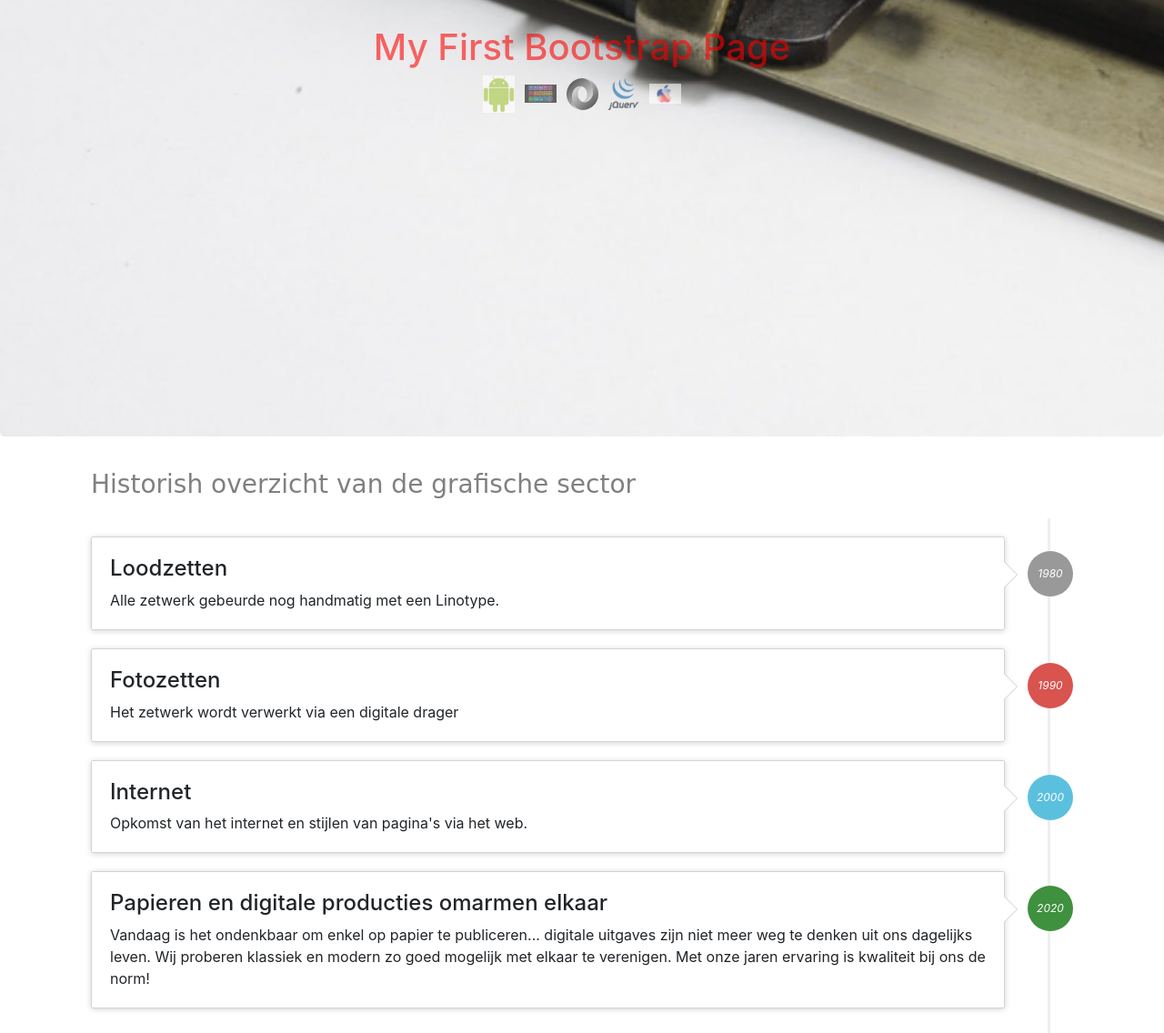
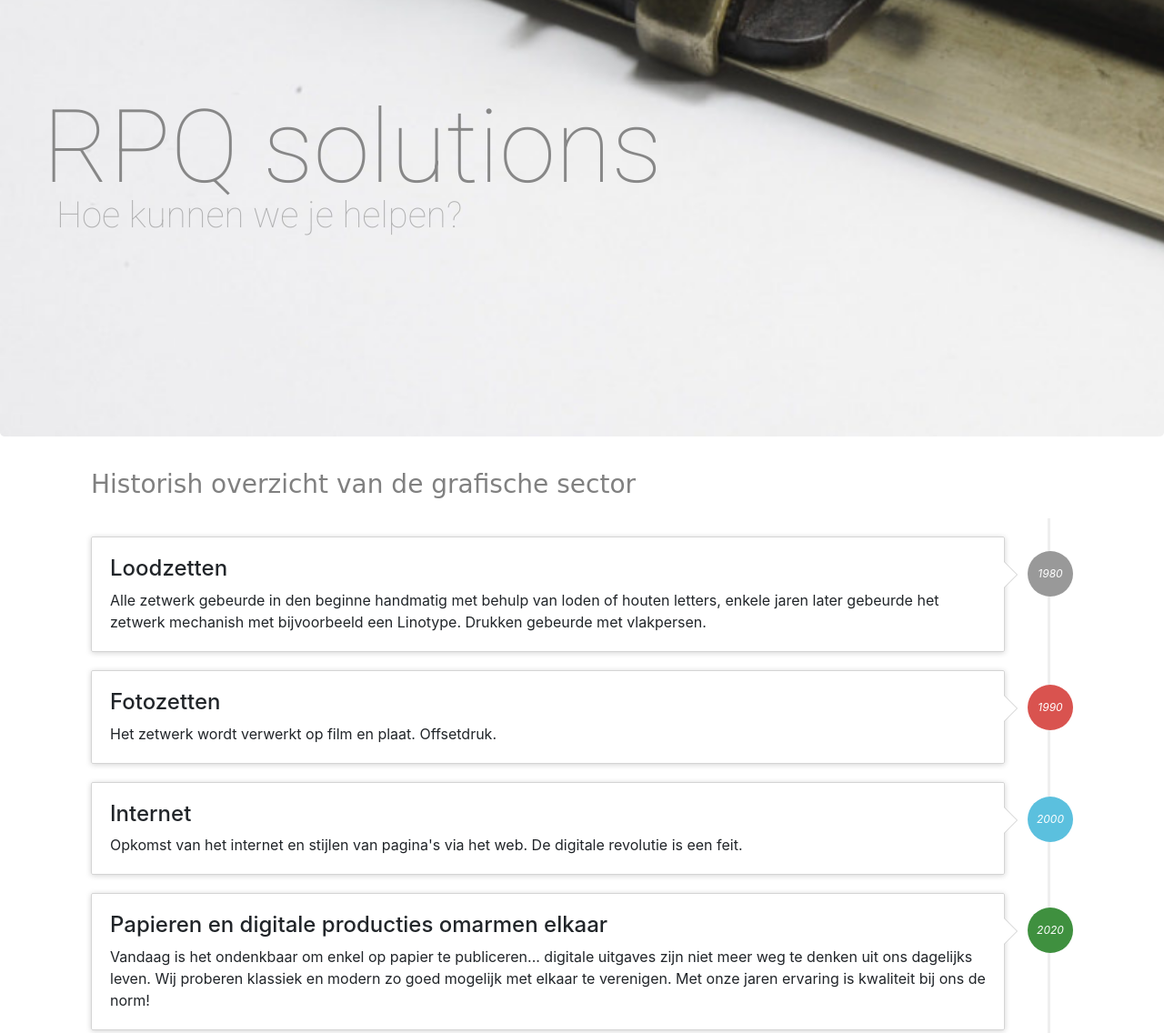
Before and after one commit to RpQTorhout8820/eindwerkrpq, a plain HTML site: page index.html in a window 1280 px wide. Shown: the part 320-1456 px from the top of the page at 91% size. Drawn offline with nearby package versions, Linux system fonts and the light colour scheme; a web font is replaced by a local one.

Commit message:
na de les van maandag

```diff
--- a/index.html
+++ b/index.html
@@ -7,7 +7,7 @@
 <link rel="stylesheet" href="https://maxcdn.icons8.com/fonts/line-awesome/1.1/css/line-awesome-font-awesome.min.css">
 <link rel="stylesheet" href="https://cdnjs.cloudflare.com/ajax/libs/twitter-bootstrap/4.3.1/css/bootstrap.min.css">
 <link rel="stylesheet" href="css/style.css">
-<link rel="stylesheet" href="https://maxcdn.icons8.com/fonts/line-awesome/1.1/css/line-awesome-font-awesome.min.css">
+<link rel="stylesheet" href="https://maxcdn.icons8.com/fonts/line-awesome/1.1/css/line-awesome.min.css">
 
 <title>RPQ solutions  - Hoe kunnen we je helpen?</title>
 </head>
@@ -44,16 +44,10 @@
       <!-- jumbotoron -->
 
 
-    <div class="jumbotron vertical-center text-center">
-        <h1 id="rpq1" class="col-sm-12">My First Bootstrap Page
-<br>
-<img src="img/android.png">
-<img src="img/adobe.png">
-<img src="img/json.png">
-<img src="img/jquery.gif">
-<img src="img/apple.jpg">
-        </h1>
-
+    <div class="jumbotron vertical-center text- center">
+        <p id="rpq1" class="col-sm-12  robot1">RPQ solutions<br>
+        <span id="rpq2" class="col-sm-12  robot2 pt-0">Hoe kunnen we je helpen?</span>
+       </p>
 
     </div>
     <div class="container">
@@ -67,7 +61,7 @@
                                       <h4 class="timeline-title">Loodzetten</h4>
                                       </div>
                                     <div class="timeline-body">
-                                      <p>Alle zetwerk gebeurde nog handmatig met een Linotype.</p>
+                                      <p>Alle zetwerk gebeurde in den beginne handmatig met behulp van loden of houten letters,  enkele jaren later gebeurde het zetwerk mechanish met bijvoorbeeld een Linotype. Drukken gebeurde met vlakpersen. </p>
                                     </div>
                                   </div>
                                 </li>
@@ -78,7 +72,7 @@
                                       <h4 class="timeline-title">Fotozetten</h4>
                                     </div>
                                     <div class="timeline-body">
-                                      <p>Het zetwerk wordt verwerkt via een digitale drager</p>
+                                      <p>Het zetwerk wordt verwerkt op film en plaat. Offsetdruk.</p>
                                     </div>
                                   </div>
                                 </li>
@@ -89,7 +83,7 @@
                                       <h4 class="timeline-title">Internet</h4>
                                     </div>
                                     <div class="timeline-body">
-                                      <p>Opkomst van het internet en stijlen van pagina's via het web.</p>
+                                      <p>Opkomst van het internet en stijlen van pagina's via het web. De digitale revolutie is een feit.</p>
 
                                     </div>
                                   </div>
@@ -172,7 +166,7 @@
       </div>
       <div class="card-deck">
           <div class="card bg-primary">
-            <div class="card-header display-4 text-center text-white"><i class="la la-book"></i></div>
+            <div class="card-header display-4 text-center text-white"><i class="la la-book icoon"></i></div>
             <div class="card-body">
               <p class="card-text text-white">Met 30 jaar ervaring in een papieren en digitale omgeving
                   willen wij onze kennis delen aan eerlijke prijzen!</p>
@@ -180,24 +174,33 @@
             </div>
           </div>
           <div class="card bg-warning">
+              <div class="card-header display-4 text-center text-white"><i class="la la-qrcode icoon"></i></div>
             <div class="card-body text-center">
-              <p class="card-text">Some text inside the second card</p>
+              <p class="card-text text-white">Ontdek ons uniek concept waarbij we een herinneringspagina maken via een qr-code.</p>
             </div>
           </div>
           <div class="card bg-success">
+              <div class="card-header display-4 text-center text-white"><i class="la la-code-fork icoon"></i></div>
             <div class="card-body text-center">
-              <p class="card-text">Some text inside the third card</p>
+              <p class="card-text text-white">Wij ontwerpen uw website maar passen ook bestaande sites aan.</p>
+
             </div>
           </div>
           <div class="card bg-danger">
+              <div class="card-header display-4 text-center text-white"><i class="la la-space-shuttle icoon"></i></div>
             <div class="card-body text-center">
-              <p class="card-text">Some text inside the fourth card</p>
+              <p class="card-text text-white">Heb je een groot aantal bestanden die klaar moeten gemaakt worden voor het internet. Wij converteren de bestanden.</p>
             </div>
           </div>
         </div>
       </div>
 
-
+      <div class="container">
+          <div class="row no-gutters">
+              <div class="  col-md-12">
+                <p>&nbsp;</p>
+                </div>
+          </div>
 
 <script src="https://cdnjs.cloudflare.com/ajax/libs/jquery/3.3.1/jquery.min.js"></script>
 <script src="https://cdnjs.cloudflare.com/ajax/libs/popper.js/1.14.7/umd/popper.min.js"></script>
--- a/js/main.js
+++ b/js/main.js
@@ -9,6 +9,7 @@ $(document).ready(function(){
 
 });
 
-$('#rpq1').hide().fadeIn(9000);
+$('#rpq1').hide().fadeIn(6000);
+$('#rpq2').hide().fadeIn(9000);
 
 $('h1').css("color", "red");
--- a/scss/_main.scss
+++ b/scss/_main.scss
@@ -2,7 +2,7 @@
 
 
 .navbar{
-    background-color: rgba(255,235,238 ,.25);
+    background-color: rgba(236,239,241 ,.25);
     position: fixed;
     width: 100%;
 }
@@ -18,12 +18,10 @@ ul li a{
     background-size: cover;
     height: 100vh;
     width: 100%;
- #rpq1{
-     img{
-         width: 35px;
-     }
+    h2{
+        color:gray;
+    }
 
- }
 
 }
 
@@ -42,7 +40,3 @@ ul li a{
     border:1px solid #ccc;
     padding:20px;
 }
-
-h2{
-color: $rood;
-}
--- a/scss/_typography.scss
+++ b/scss/_typography.scss
@@ -1,4 +1,4 @@
-@import url('https://fonts.googleapis.com/css?family=Anton|Baloo+Da&display=swap');
+@import url('https://fonts.googleapis.com/css?family=Anton|Roboto:100,400|Baloo+Da&display=swap');
 
 .baloo{
     font-family: 'Baloo Da', cursive;
@@ -7,6 +7,29 @@
 
 }
 
+
+.robot1{
+    font-family: 'Roboto', sans-serif;
+    color: gray;
+    font-size: 112px;
+   font-weight: 100;
+   line-height:50px;
+   margin-top: 250px;
+   }
+
+.robot2{
+    font-family: 'Roboto', sans-serif;
+    color: gray;
+    font-size: 40px;
+   font-weight: 10;
+   line-height: 40px;
+   }
+
 .card{
     z-index: -1;
 }
+
+.icoon{
+    font-size: 50px;
+    color: white;
+}
```
Also changed, not shown: css/style.css, scss/style.css, 4 other files.
